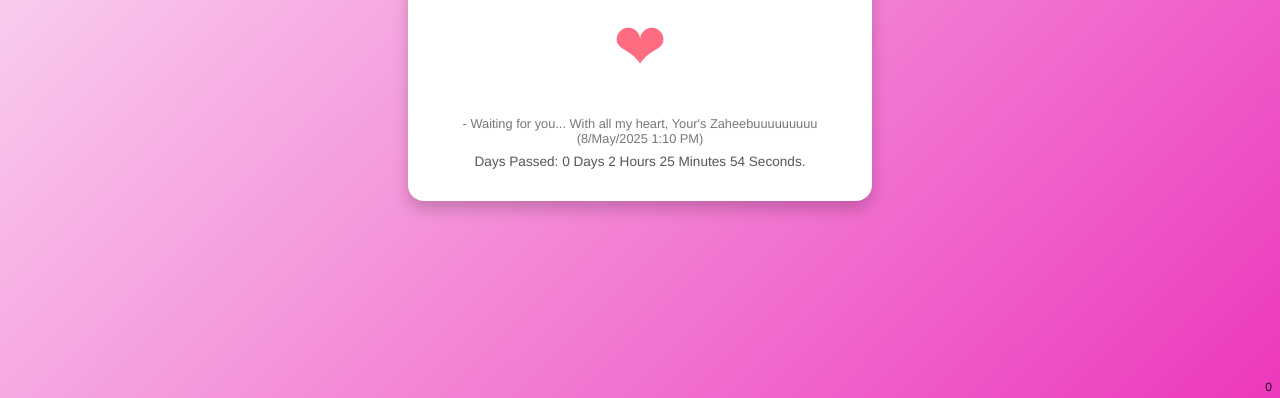
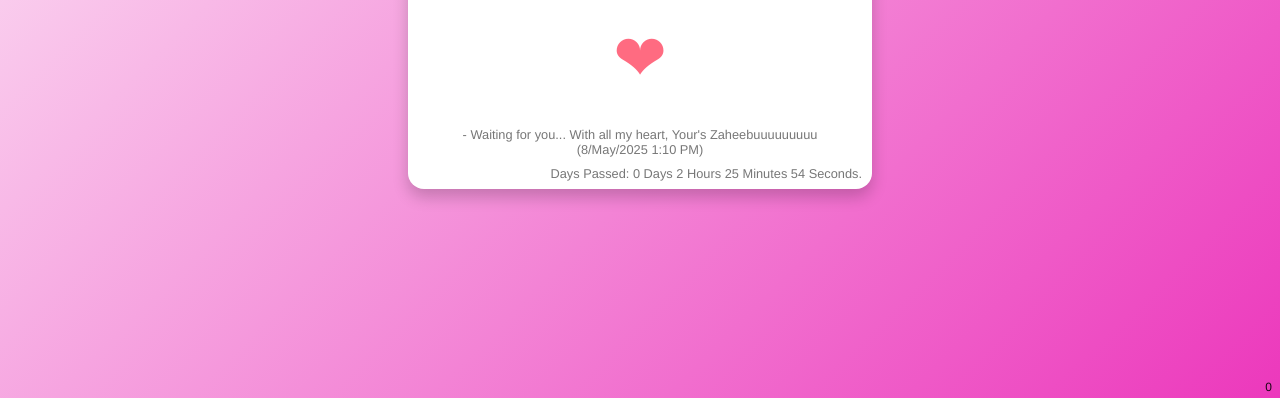
Before and after one commit to zshamsismw/daxab, a plain HTML site: page index.html in a window 1280 px wide. Shown: the part 402-800 px from the top of the page. Drawn offline with Linux system fonts and the light colour scheme.

Commit message:
Update index.html
counter postion

```diff
--- a/index.html
+++ b/index.html
@@ -24,6 +24,7 @@
       border-radius: 1rem;
       box-shadow: 0 8px 16px rgba(0,0,0,0.2);
       max-width: 400px;
+      position: relative;
     }
     h1 {
       font-size: 2.5rem;
@@ -69,9 +70,12 @@
       user-select: none;
     }
     #timePassed {
-      margin-top: 0.5rem;
-      font-size: 0.85rem;
-      color: #555;
+      position: absolute;
+      bottom: 8px;
+      right: 10px;
+      font-size: 0.8rem;
+      color: #777;
+      text-align: right;
     }
   </style>
 </head>
@@ -83,8 +87,8 @@
     <div id="sorryMessage">I know you are gone and would never come to this page. But if ever you come, just know that I miss you sooooo muchhhh ❤❤❤❤❤❤❤ Please come back to your zaheebaaaaaa....:)))</div>
     <div class="footer">
       - Waiting for you... With all my heart, Your's Zaheebuuuuuuuuu (8/May/2025 1:10 PM)
-      <div id="timePassed"></div>
     </div>
+    <div id="timePassed"></div>
   </div>
 
   <div id="heartCounter">0</div>
@@ -107,13 +111,11 @@
       }
     });
 
-    // Calculate time passed since 8 May 2025 1:10 PM KSA time
     function updateTimePassed() {
-      // Date in UTC: 8 May 2025 10:10 AM UTC (KSA is UTC+3)
-      const start = new Date(Date.UTC(2025, 4, 8, 10, 10, 0));
+      const start = new Date(Date.UTC(2025, 4, 8, 10, 10, 0)); // UTC+0 (KSA is UTC+3)
       const now = new Date();
+      const diff = now - start;
 
-      const diff = now - start;
       const days = Math.floor(diff / (1000 * 60 * 60 * 24));
       const hours = Math.floor((diff / (1000 * 60 * 60)) % 24);
       const minutes = Math.floor((diff / (1000 * 60)) % 60);
```
